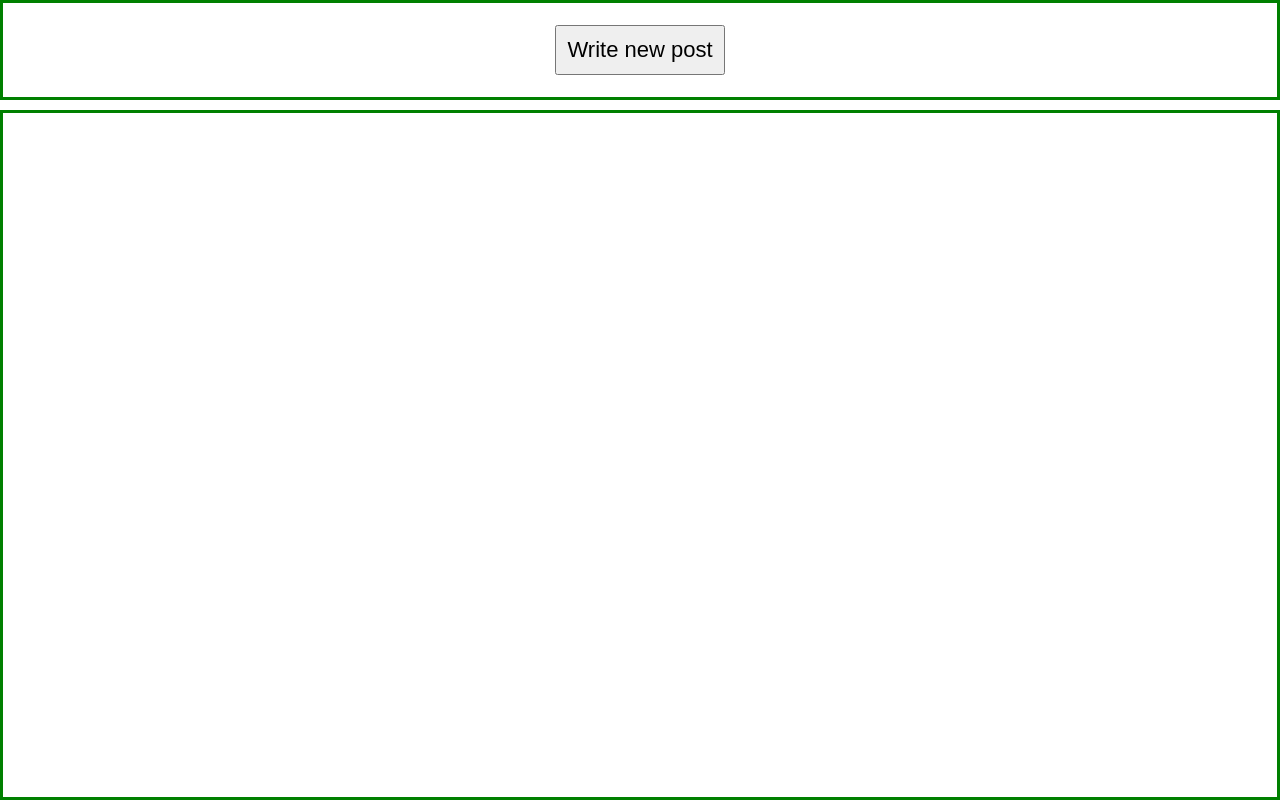
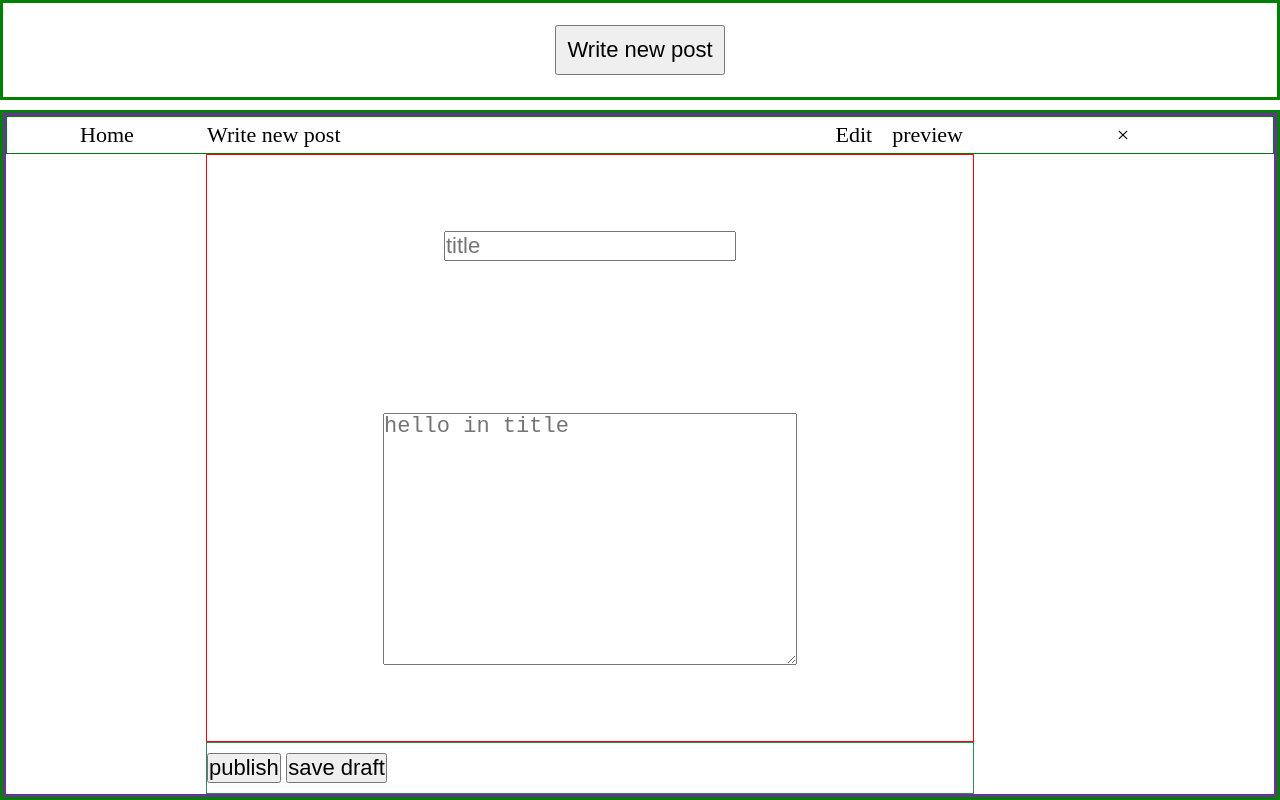
Before and after one commit to atulnitrr/all_js, a website: page devmodel/devmodel.html in a window 1280 px wide. Drawn offline with Linux system fonts and the light colour scheme.

Commit message:
Added data from here

```diff
--- a/devmodel/devmodel.css
+++ b/devmodel/devmodel.css
@@ -26,21 +26,63 @@ header button {
 .container > * {
   border: 3px solid green;
 }
+/* model data */
+.model-wrapper {
+  height: 100%;
+  /* display: none; */
+  /* border: 3px solid rebeccapurple; */
+}
 
-.model-wrapper {
-  display: none;
-  border: 2px solid rebeccapurple;
+.form-wrapper {
   height: 100%;
+  border: 3px solid rebeccapurple;
+  display: grid;
+  grid-template: auto 1fr auto / minmax(200px, auto) 1fr minmax(300px, auto);
+}
+
+.form-header {
+  border: 1px solid green;
+  grid-row: 1/ 2;
+  grid-column: 1 /-1;
+  display: grid;
+  grid-template-columns: minmax(200px, auto) 1fr minmax(300px, auto);
+}
+
+.header-item-wrapper {
   width: 100%;
-  position: fixed;
+  display: flex;
+  justify-content: space-between;
+  align-items: center;
+}
+
+.header-item-wrapper div {
+  display: flex;
+}
+
+.header-item-wrapper div > * {
+  padding: 5px;
+  margin: 0 5px;
 }
 
 .close-model-btn {
-  font-size: 34px;
+  grid-column: 3/ -1;
 }
 
-.close-model-btn:hover,
-.close-model-btn:focus {
-  font-size: 34px;
-  cursor: pointer;
+.form-content {
+  border: 1px solid red;
+  grid-row: 2/ 3;
+  grid-column: 2/ 3;
+  display: grid;
+  place-items: center;
 }
+
+.form-wrapper section > * {
+  display: block;
+}
+
+.form-wrapper footer {
+  border: 1px solid seagreen;
+  grid-row: 3/ 4;
+  grid-column: 2/ 3;
+  padding: 10px 0;
+}
--- a/devmodel/devmodel.html
+++ b/devmodel/devmodel.html
@@ -13,10 +13,33 @@
       </header>
       <main>
         <div class="model-wrapper">
-          <div class="model-content">
-            <span class="close-model-btn">&times;</span>
-            <textarea name="" id="" cols="30" rows="10"></textarea>
-          </div>
+          <form action="" class="form-wrapper">
+            <header class="form-header">
+              <div>Home</div>
+              <div class="header-item-wrapper">
+                <p>Write new post</p>
+                <div>
+                  <p>Edit</p>
+                  <p>preview</p>
+                </div>
+              </div>
+              <p class="close-model-btn">&times;</p>
+            </header>
+            <section class="form-content">
+              <input type="text" placeholder="title" />
+              <textarea
+                name=""
+                id=""
+                cols="30"
+                rows="10"
+                placeholder="hello in title"
+              ></textarea>
+            </section>
+            <footer>
+              <button>publish</button>
+              <button>save draft</button>
+            </footer>
+          </form>
         </div>
       </main>
     </div>
```
